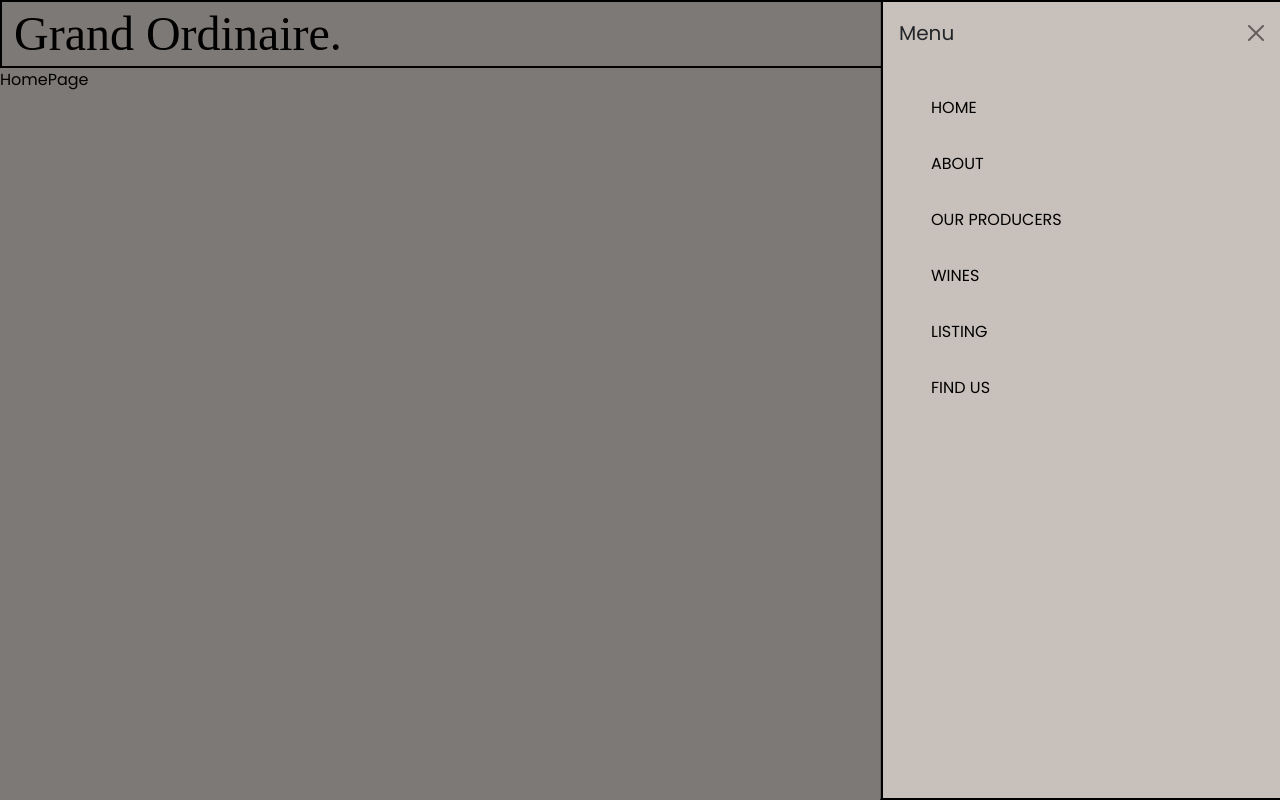
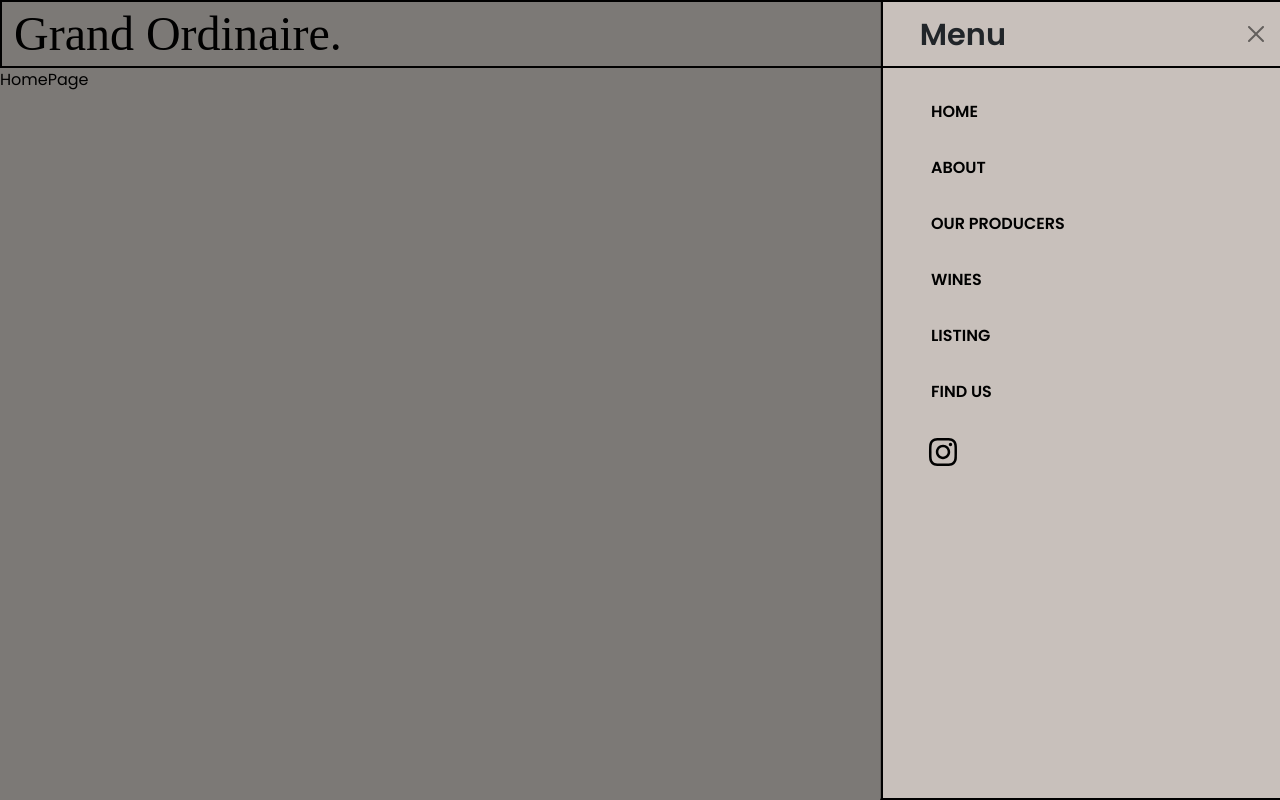
Before and after one commit to veronique1415/veronique-desrochers-captsone, a React (Create React App) app: page / in a window 1280 px wide. Both pictures are taken after a click on the button 1227 px from the left and 34 px from the top of the page. Built offline with nearby package versions, Linux system fonts and the light colour scheme.

Commit message:
done with nav for now

```diff
--- a/src/components/SideNav/SideNav.js
+++ b/src/components/SideNav/SideNav.js
@@ -4,6 +4,7 @@ import {useState} from 'react'
 import {Link} from "react-router-dom"
 import { FontAwesomeIcon } from '@fortawesome/react-fontawesome';
 import { faBars } from '@fortawesome/free-solid-svg-icons';
+import { faInstagram } from '@fortawesome/free-brands-svg-icons';
 import './SideNav.scss'
 
 
@@ -16,11 +17,11 @@ const SideNav = () => {
     <>
     <Container className='p-0 sidenav'>
       <Button className='sidenav__button' onClick={showSidebar}>
-      <FontAwesomeIcon icon={faBars} />
+      <FontAwesomeIcon icon={faBars} className='fa-lg'/>
       </Button>
       <Offcanvas placement='end' show={show} onHide={closeSidebar} className="sidenav__modal">
         <Offcanvas.Header closeButton className='sidenav__modal--header'>
-          <Offcanvas.Title>Menu</Offcanvas.Title>
+          <Offcanvas.Title className='sidenav__modal--menu'>Menu</Offcanvas.Title>
         </Offcanvas.Header>
         <Offcanvas.Body className='sidenav__modal--body'>
         <ul className='sidenav__list'>
@@ -31,6 +32,9 @@ const SideNav = () => {
             <li className='sidenav__item'><Link to={"/listing"} className='sidenav__link'>Listing</Link></li>
             <li className='sidenav__item'><Link to={"findUs"} className='sidenav__link'>Find Us</Link></li>
         </ul>
+        <div className='sidenav__logo--container'>
+        <Link to={"https://www.instagram.com/grand.ordinaire/"} className="sidenav__link sidenav__logo"><FontAwesomeIcon icon={faInstagram} className='fa-2xl'/></Link>
+        </div>
         </Offcanvas.Body>
       </Offcanvas>
       </Container>
--- a/src/components/SideNav/SideNav.scss
+++ b/src/components/SideNav/SideNav.scss
@@ -21,25 +21,50 @@
     @include border-top-bottom;
     &--header {
       @include border-left;
+      @include border-bottom;
+    }
+
+    &--menu {
+      font-weight: 600;
+      @include font-section;
+      padding-left: 1.3rem;
+      padding-top: 0.5rem;
+      padding-bottom: 0.4rem;
     }
 
     &--body {
       @extend .sidenav__modal--header;
+      border-bottom: none;
     }
   }
 
   &__list {
     list-style-type: none;
     text-transform: uppercase;
+    font-weight: 600;
   }
 
   &__item {
     padding-top: 1rem;
     padding-bottom: 1rem;
+
+    &:hover {
+      text-decoration: underline;
+    }
   }
 
   &__link {
     text-decoration: none;
     color: black;
   }
+
+  &__logo {
+    &--container {
+      display: flex;
+      width: 100%;
+      align-items: center;
+      margin-top: 1rem;
+      margin-left: 1.875rem;
+    }
+  }
 }
```
